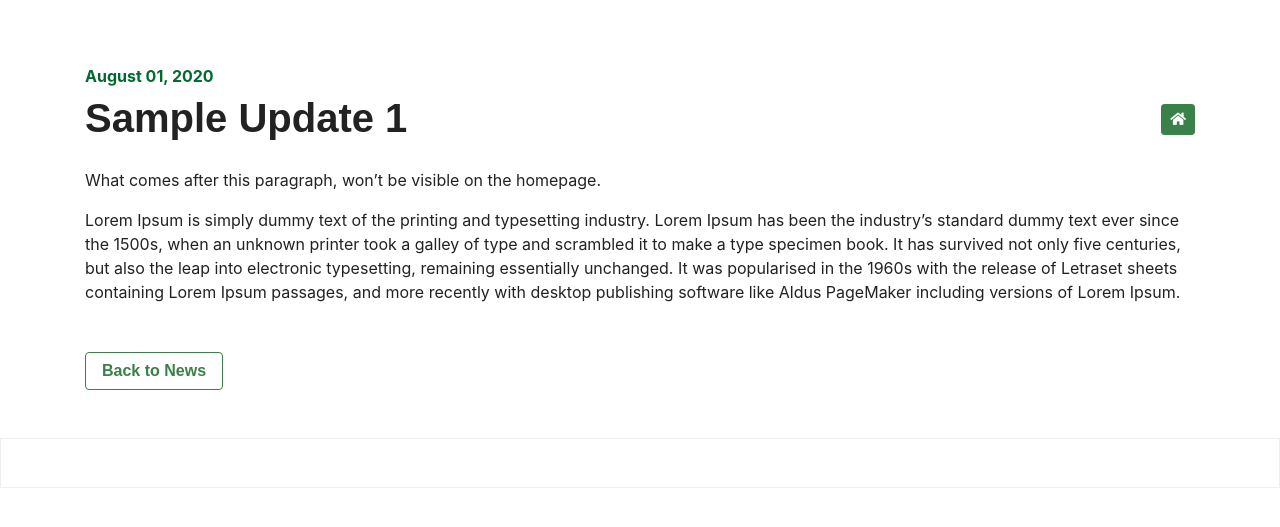
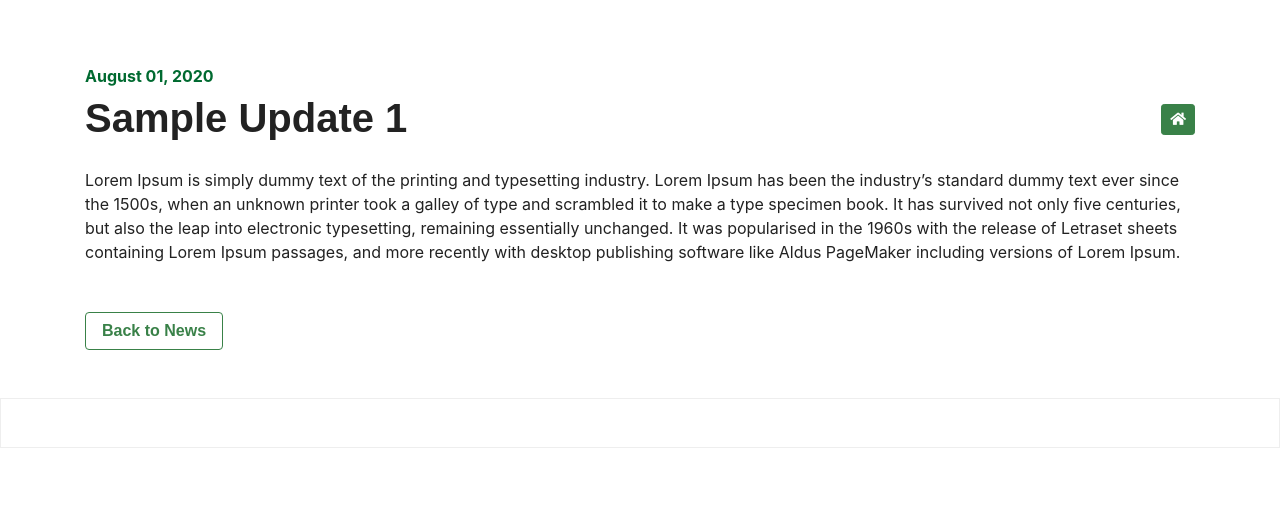
Before and after one commit to cmuslima/cmuslima.github.io, a Jekyll site: the page built from news/_posts/2020-08-01-sample-update-1.md, in a window 1280 px wide. Shown: the top 527 px of the page. Built offline with Jekyll 4.4.1, drawn with Linux system fonts in a browser that asks for light colours.

Commit message:
Update 2020-08-01-sample-update-1.md

```diff
--- a/news/_posts/2020-08-01-sample-update-1.md
+++ b/news/_posts/2020-08-01-sample-update-1.md
@@ -1,8 +1,8 @@
 ---
+layout: post
 title: Sample Update 1
 ---
 
-What comes after this paragraph, won't be visible on the homepage.
 
 <!--more-->
 
```
